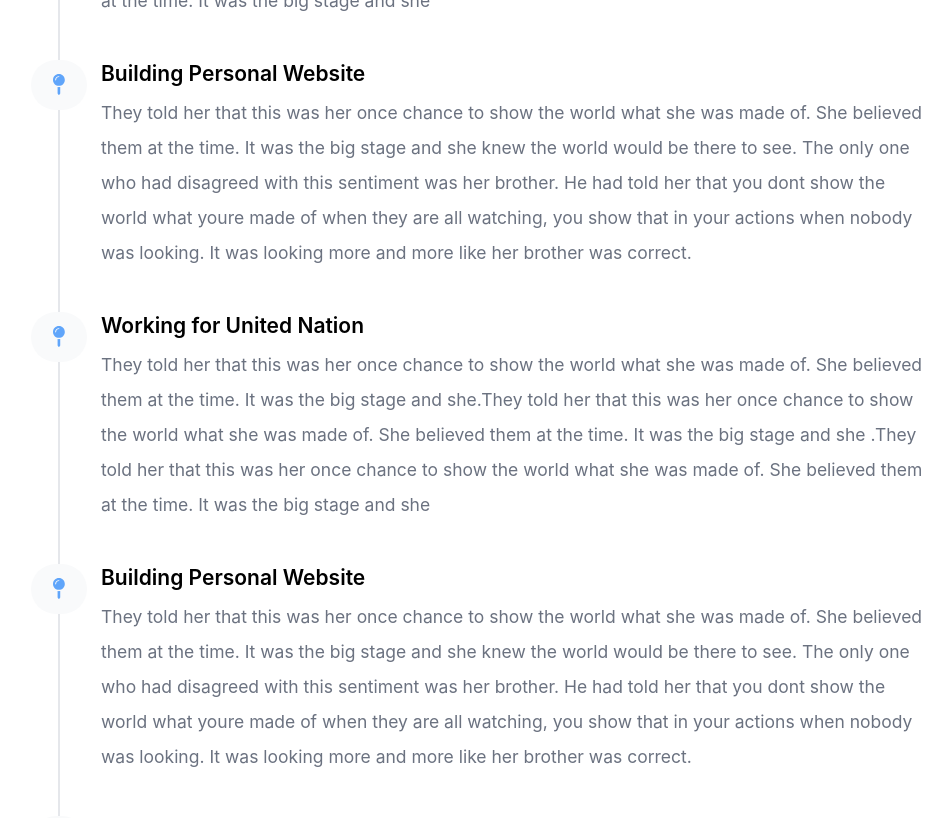
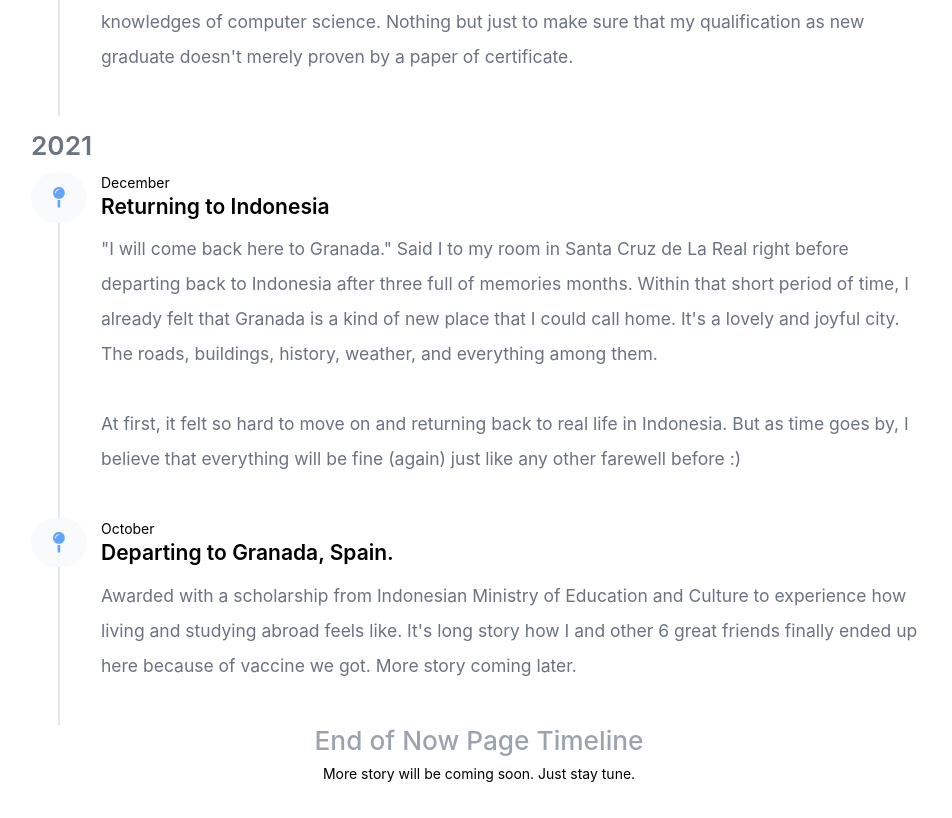
Before and after one commit to koalicioous/koalixious, a Next.js app: page /now in a window 1280 px wide. Shown: the part 1100-1918 px from the top of the page, without its empty margins (161-1113 px from the left). Built offline with nearby package versions, Linux system fonts and the light colour scheme.

Commit message:
Now page content

```diff
--- a/components/now/items.tsx
+++ b/components/now/items.tsx
@@ -4,43 +4,42 @@ import { faMapPin } from '@fortawesome/free-solid-svg-icons';
 const ITEMS = [
     {
         year: '2022',
-        title: 'Building Personal Website',
-        content: 'They told her that this was her once chance to show the world what she was made of. She believed them at the time. It was the big stage and she knew the world would be there to see. The only one who had disagreed with this sentiment was her brother. He had told her that you dont show the world what youre made of when they are all watching, you show that in your actions when nobody was looking. It was looking more and more like her brother was correct.'
+        items: [
+            {
+                date: 'January',
+                title: 'Back to Basic',
+                content: 'Beginning this new year, I felt too old already. I used to say to myself that it\'s okay to experience a lot of various things and doing many experiment because as long as we are still enrolled as a student in a college, we still have a solid safety net to save us if something bad occurs.\n\nBut my time is almost over. I entered 8th semester this year and i haven\'t begun my final project while my colleagues are starting to defense their final year thesis. I felt that I left far behind. To comply with Uni\'s regulation, I need at least 2 semesters to obtain my degree while at the same time, the scholarship that I rely on will only pay for my tuition fee until 9th semester a.k.a it has to be finished now or pay that huge amount of money lol.\n\nSo beside of finishing bachelor degree, 2022 will be a year where I planned to relearn fundamental knowledges of computer science. Nothing but just to make sure that my qualification as new graduate doesn\'t merely proven by a paper of certificate.'
+            }
+        ]
     },
     {
-        year: '2022',
-        title: 'Working for United Nation',
-        content: 'They told her that this was her once chance to show the world what she was made of. She believed \n them at the time. It was the big stage and she.They told her that this was her once chance to show the world what she was made of. She believed them at the time. It was the big stage and she .They told her that this was her once chance to show the world what she was made of. She believed them at the time. It was the big stage and she '
+        year: '2021',
+        items: [
+            {
+                date: 'December',
+                title: 'Returning to Indonesia',
+                content: '"I will come back here to Granada." Said I to my room in Santa Cruz de La Real right before departing back to Indonesia after three full of memories months. Within that short period of time, I already felt that Granada is a kind of new place that I could call home. It\'s a lovely and joyful city. The roads, buildings, history, weather, and everything among them.\n\n At first, it felt so hard to move on and returning back to real life in Indonesia. But as time goes by, I believe that everything will be fine (again) just like any other farewell before :)'
             },
             {
-        year: '2022',
-        title: 'Building Personal Website',
-        content: 'They told her that this was her once chance to show the world what she was made of. She believed them at the time. It was the big stage and she knew the world would be there to see. The only one who had disagreed with this sentiment was her brother. He had told her that you dont show the world what youre made of when they are all watching, you show that in your actions when nobody was looking. It was looking more and more like her brother was correct.'
-    },
-    {
-        year: '2022',
-        title: 'Working for United Nation',
-        content: 'They told her that this was her once chance to show the world what she was made of. She believed them at the time. It was the big stage and she.They told her that this was her once chance to show the world what she was made of. She believed them at the time. It was the big stage and she .They told her that this was her once chance to show the world what she was made of. She believed them at the time. It was the big stage and she '
-    },
-    {
-        year: '2022',
-        title: 'Building Personal Website',
-        content: 'They told her that this was her once chance to show the world what she was made of. She believed them at the time. It was the big stage and she knew the world would be there to see. The only one who had disagreed with this sentiment was her brother. He had told her that you dont show the world what youre made of when they are all watching, you show that in your actions when nobody was looking. It was looking more and more like her brother was correct.'
-    },
-    {
-        year: '2022',
-        title: 'Working for United Nation',
-        content: 'They told her that this was her once chance to show the world what she was made of. She believed them at the time. It was the big stage and she.They told her that this was her once chance to show the world what she was made of. She believed them at the time. It was the big stage and she .They told her that this was her once chance to show the world what she was made of. She believed them at the time. It was the big stage and she '
+                date: 'October',
+                title: 'Departing to Granada, Spain.',
+                content: 'Awarded with a scholarship from Indonesian Ministry of Education and Culture to experience how living and studying abroad feels like. It\'s long story how I and other 6 great friends finally ended up here because of vaccine we got. More story coming later.'
+            }
+        ]
     }
 ]
 
 export default function Items(){
     return (
         <section className="mt-12 max-w-5xl mx-auto bg-white pt-12 fadein">
-            <h1 className='text-3xl font-semibold text-gray-500 mb-6'>🌕 2022</h1>
+            {
+                ITEMS.map((item, index) => {
+                    return (
+                        <div key={index}>
+                            <h1 className='text-3xl font-semibold text-gray-500 mb-3 mt-4'>{item.year}</h1>
                             <ul>
                                 {
-                    ITEMS.map((item, index) => {
+                                    item.items.map((item, index) => {
                                         return (
                                             <li key={index} className="flex">
                                                 <div className="flex items-center justify-center flex-col mr-4">
@@ -52,14 +51,23 @@ export default function Items(){
                                                     </div>
                                                 </div>
                                                 <div className="mb-12">
-                                    <h1 className='text-2xl font-semibold whitespace-pre'>{ item.title }</h1>
-                                    <p className='text-sm md:text-xl mt-2 leading-relaxed md:leading-loose text-gray-500'>{ item.content}</p>
+                                                    <p>{item.date}</p>
+                                                    <h1 className='text-2xl font-semibold'>{ item.title }</h1>
+                                                    <p className='text-sm md:text-xl mt-3 leading-relaxed md:leading-loose text-gray-500 whitespace-pre-line'>{ item.content}</p>
                                                 </div>
                                             </li>
                                         )
                                     })
                                 }
                             </ul>
+                        </div>
+                    )
+                })
+            }
+            <div className='text-center'>
+                <p className='text-xl xl:text-3xl font-medium text-gray-400 mb-2'>End of Now Page Timeline</p>
+                <p>More story will be coming soon. Just stay tune.</p>
+            </div>
         </section>
     )
 }
```
Lines whose indentation alone changed are shown as unchanged.
